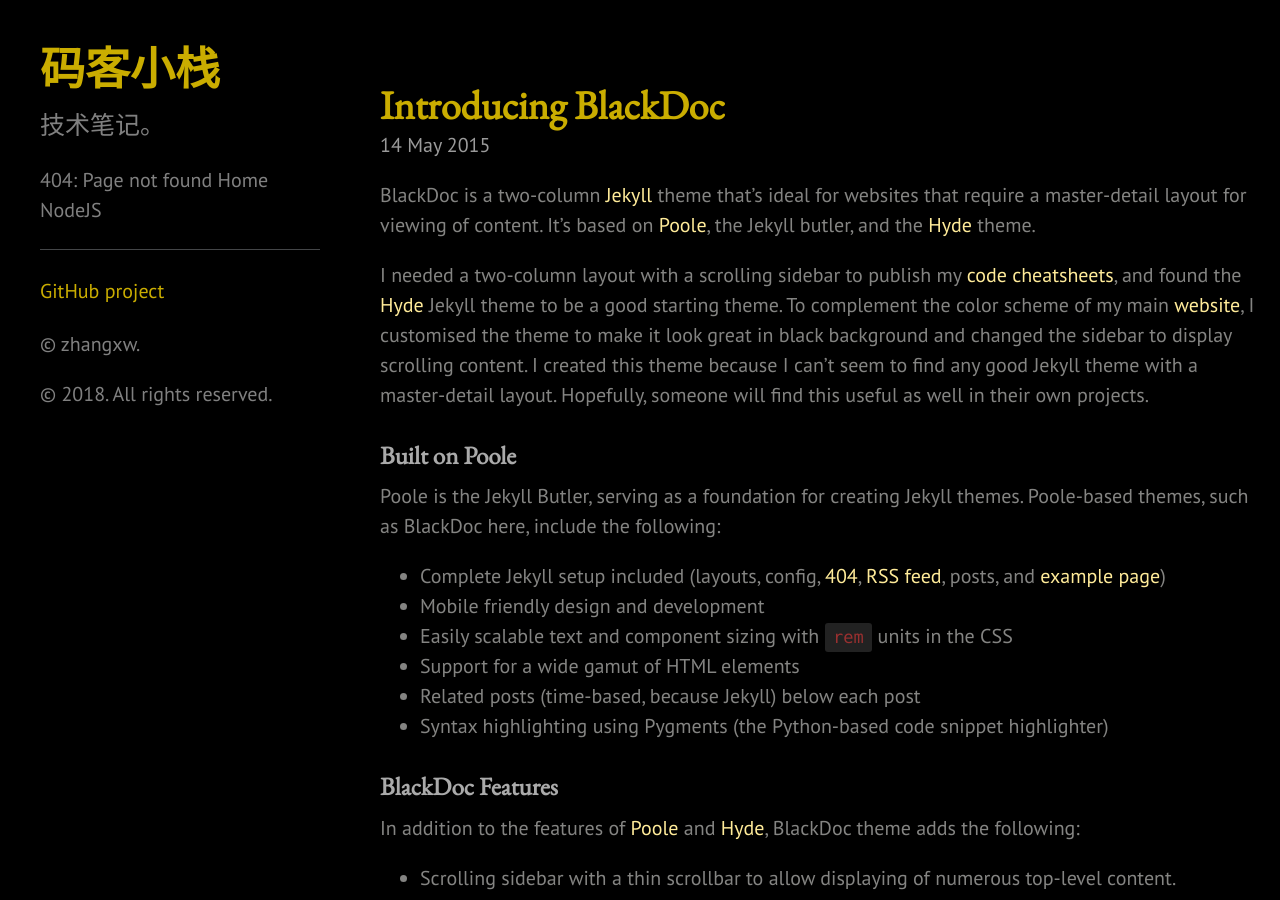
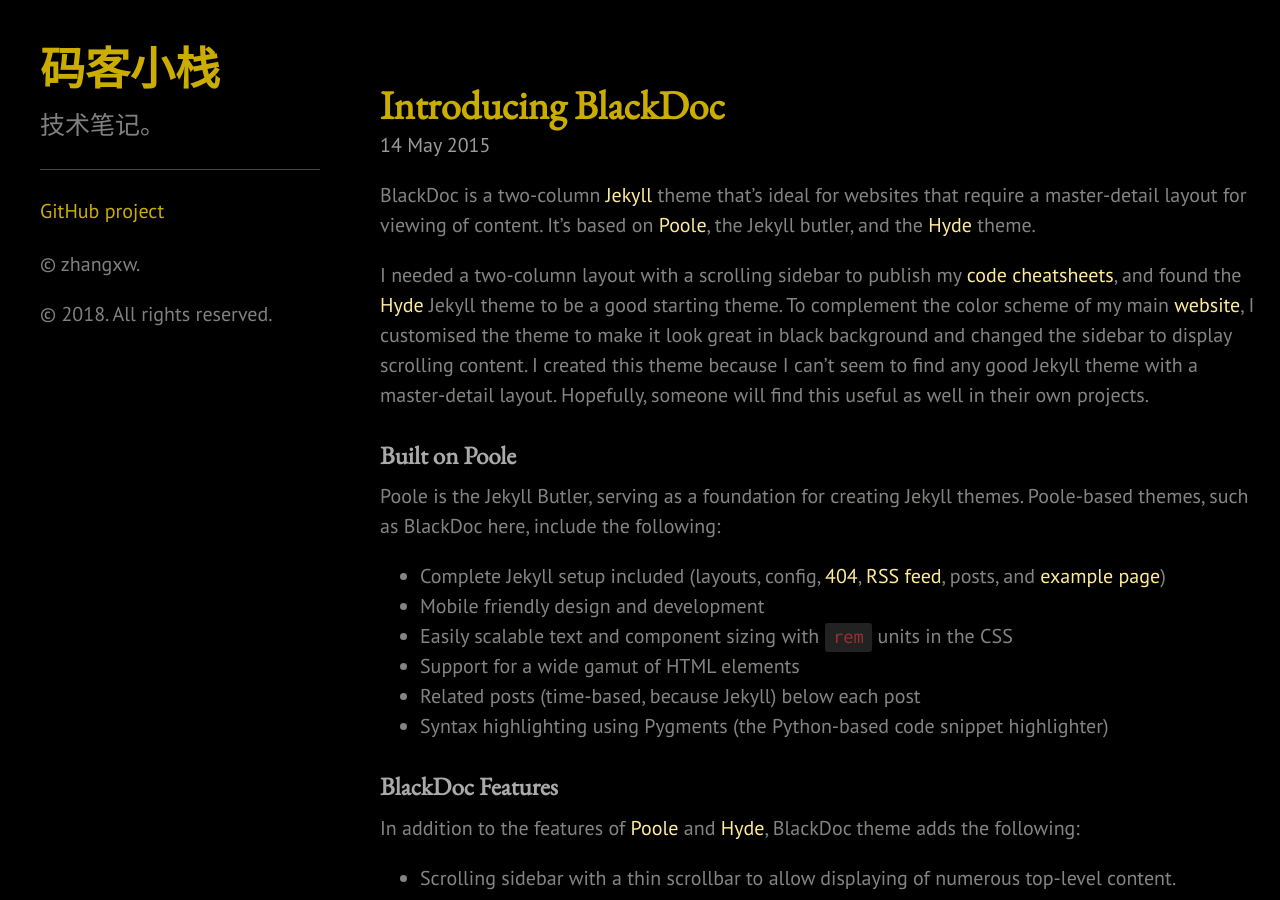
Before and after one commit to lfnhxt/lfnhxt.github.io, a Jekyll site: the page built from index.html, in a window 1280 px wide and 900 px high. Built offline with Jekyll 4.4.1, drawn with Linux system fonts in a browser that asks for light colours; the list of posts is cut into pages by our own code.

Commit message:
modily sidebar rule.

```diff
--- a/_includes/sidebar.html
+++ b/_includes/sidebar.html
@@ -19,8 +19,7 @@
 
       {% assign pages_list = site.pages %}
       {% for node in pages_list %}
-        {{node.title}}
-        {% if node.title != null && node.title != "Home" %}
+        {% if node.label != null %}
           <!--{% if node.layout == "page" %}-->
             <a class="sidebar-nav-item{% if page.url == node.url %} active{% endif %}" href="{{ site.baseurl }}{{ node.url  | remove_first: '/' }}">{{ node.title }}</a>
           <!--{% endif %}-->
--- a/nodejs.html
+++ b/nodejs.html
@@ -1,6 +1,7 @@
 ---
 layout: default
 title: NodeJS
+label: true
 ---
 
 <div class="posts">
```
